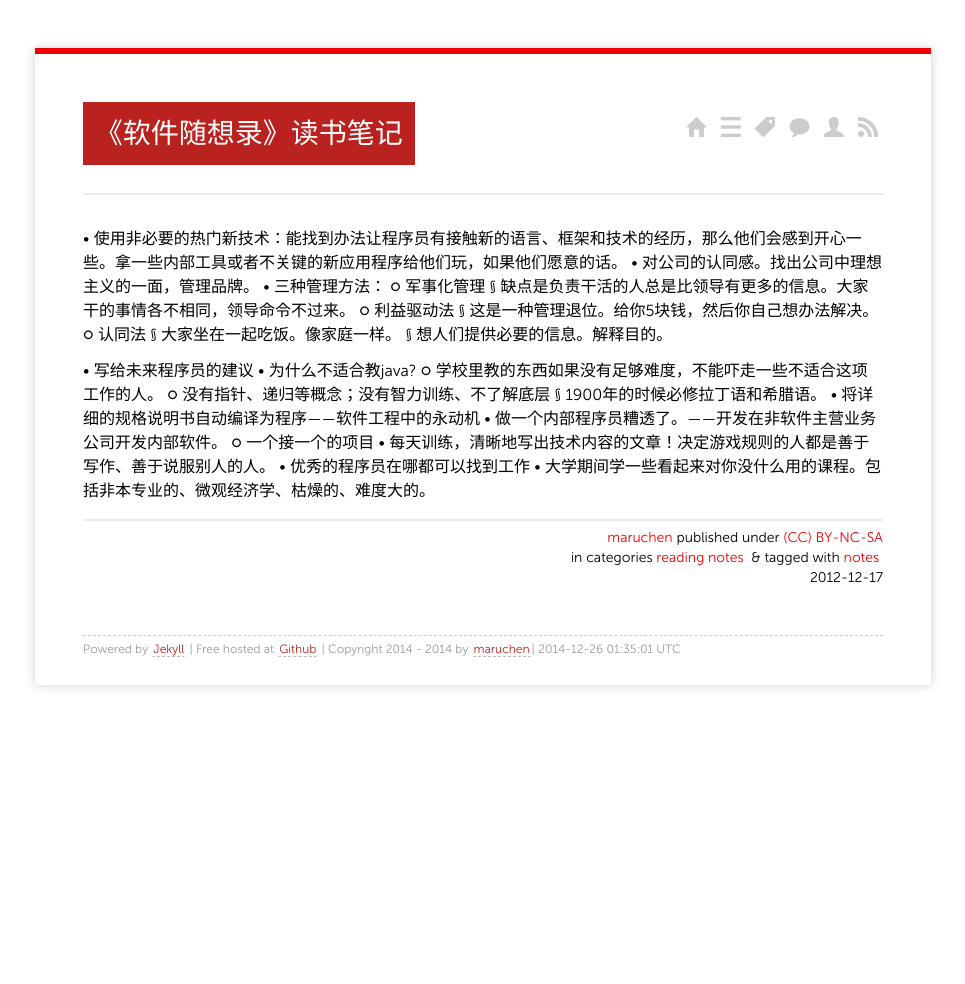
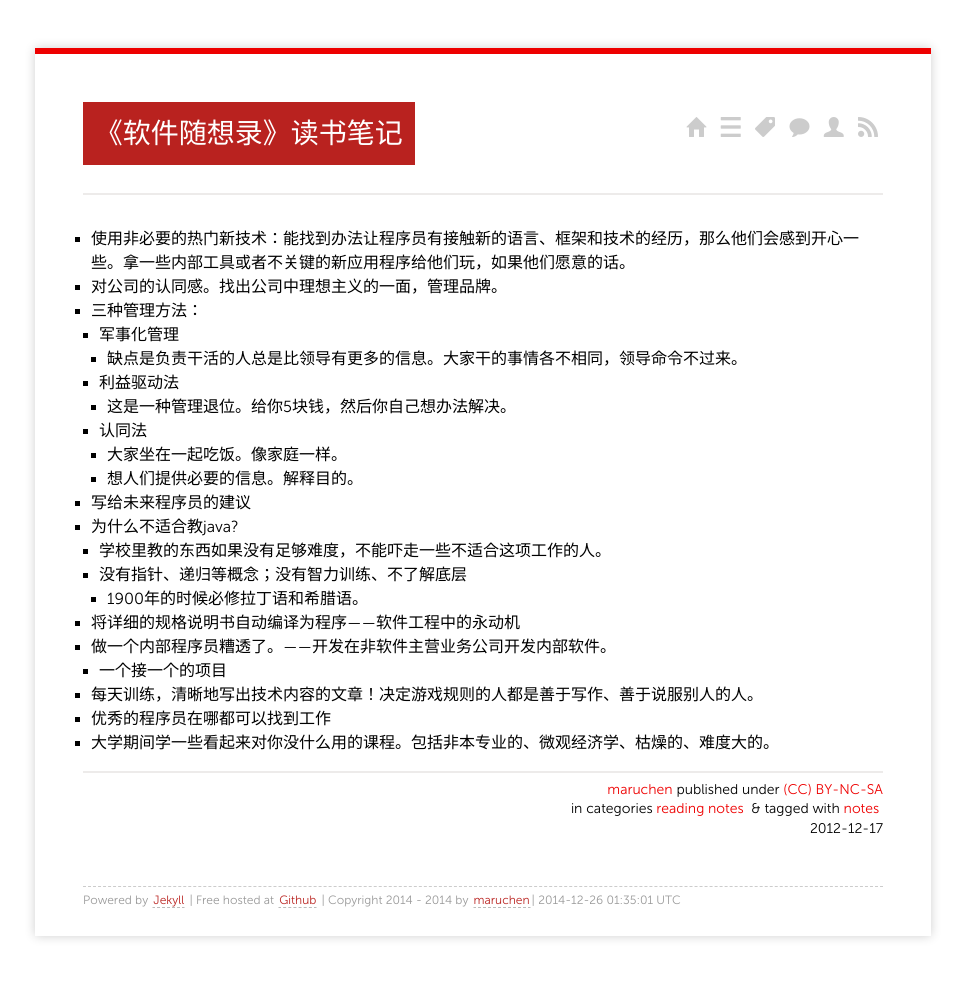
Before and after one commit to maruchen/maruchen.github.io, a Jekyll site: the page built from _posts/2012-12-17-More Joel on Software notes.markdown, in a window 1280 px wide. Shown: the whole page, without its empty margins (157-1122 px from the left). Built offline with Jekyll 4.4.1, drawn with Linux system fonts in a browser that asks for light colours; Markdown is read by kramdown in place of the engine named in the settings; comment, search, counter and statistics services are not loaded; before the commit the page ends 900 px from its top, so only the background shows below that.

Commit message:
调整格式

```diff
--- a/_posts/2012-12-17-More Joel on Software notes.markdown
+++ b/_posts/2012-12-17-More Joel on Software notes.markdown
@@ -7,25 +7,25 @@ tags:
 - notes
 ---
 
-• 使用非必要的热门新技术：能找到办法让程序员有接触新的语言、框架和技术的经历，那么他们会感到开心一些。拿一些内部工具或者不关键的新应用程序给他们玩，如果他们愿意的话。
-• 对公司的认同感。找出公司中理想主义的一面，管理品牌。
-• 三种管理方法：
-    ○ 军事化管理
-        § 缺点是负责干活的人总是比领导有更多的信息。大家干的事情各不相同，领导命令不过来。
-    ○ 利益驱动法
-        § 这是一种管理退位。给你5块钱，然后你自己想办法解决。
-    ○ 认同法
-        § 大家坐在一起吃饭。像家庭一样。
-        § 想人们提供必要的信息。解释目的。
+* 使用非必要的热门新技术：能找到办法让程序员有接触新的语言、框架和技术的经历，那么他们会感到开心一些。拿一些内部工具或者不关键的新应用程序给他们玩，如果他们愿意的话。
+* 对公司的认同感。找出公司中理想主义的一面，管理品牌。
+* 三种管理方法：
+    * 军事化管理
+        * 缺点是负责干活的人总是比领导有更多的信息。大家干的事情各不相同，领导命令不过来。
+    * 利益驱动法
+        * 这是一种管理退位。给你5块钱，然后你自己想办法解决。
+    * 认同法
+        * 大家坐在一起吃饭。像家庭一样。
+        * 想人们提供必要的信息。解释目的。
 
-• 写给未来程序员的建议
-• 为什么不适合教java?
-    ○ 学校里教的东西如果没有足够难度，不能吓走一些不适合这项工作的人。
-    ○ 没有指针、递归等概念；没有智力训练、不了解底层
-        § 1900年的时候必修拉丁语和希腊语。
-• 将详细的规格说明书自动编译为程序——软件工程中的永动机
-• 做一个内部程序员糟透了。——开发在非软件主营业务公司开发内部软件。
-    ○ 一个接一个的项目
-• 每天训练，清晰地写出技术内容的文章！决定游戏规则的人都是善于写作、善于说服别人的人。
-• 优秀的程序员在哪都可以找到工作
-• 大学期间学一些看起来对你没什么用的课程。包括非本专业的、微观经济学、枯燥的、难度大的。
+* 写给未来程序员的建议
+* 为什么不适合教java?
+    * 学校里教的东西如果没有足够难度，不能吓走一些不适合这项工作的人。
+    * 没有指针、递归等概念；没有智力训练、不了解底层
+        * 1900年的时候必修拉丁语和希腊语。
+* 将详细的规格说明书自动编译为程序——软件工程中的永动机
+* 做一个内部程序员糟透了。——开发在非软件主营业务公司开发内部软件。
+    * 一个接一个的项目
+* 每天训练，清晰地写出技术内容的文章！决定游戏规则的人都是善于写作、善于说服别人的人。
+* 优秀的程序员在哪都可以找到工作
+* 大学期间学一些看起来对你没什么用的课程。包括非本专业的、微观经济学、枯燥的、难度大的。
```
